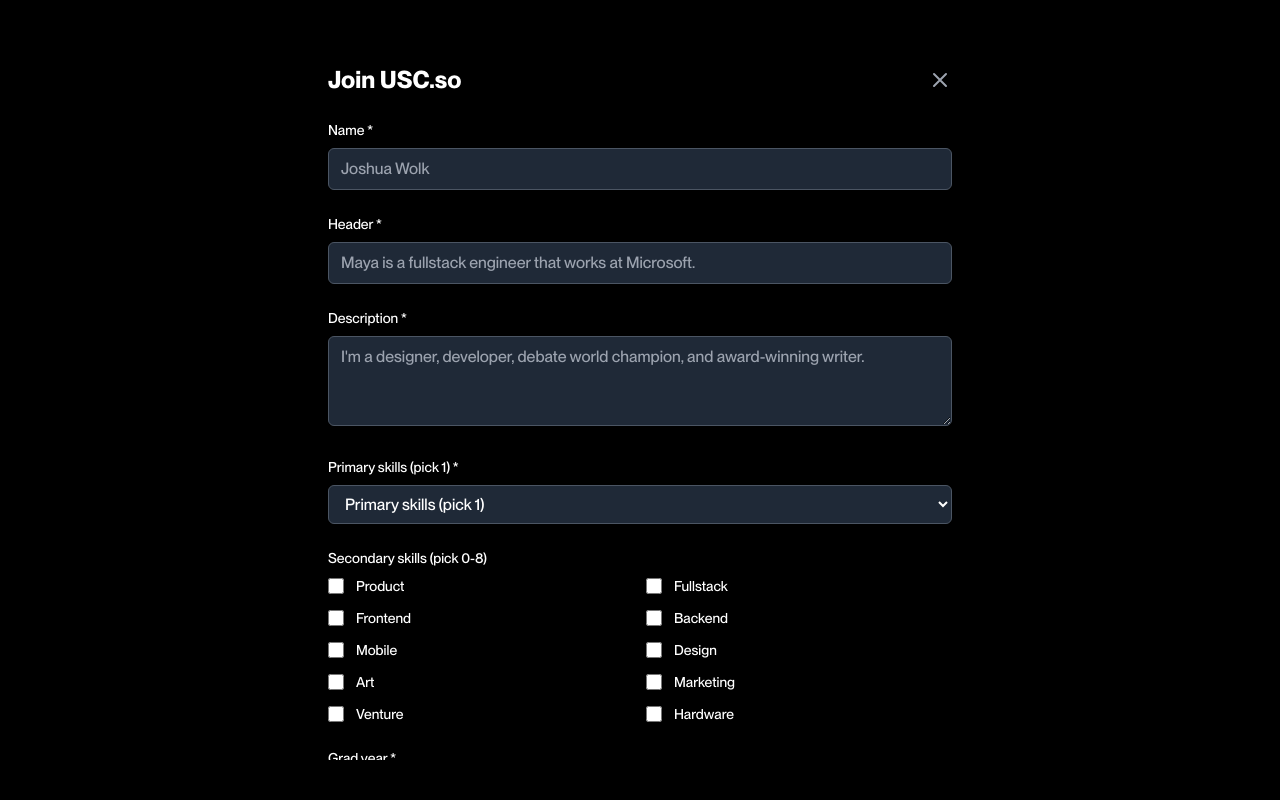
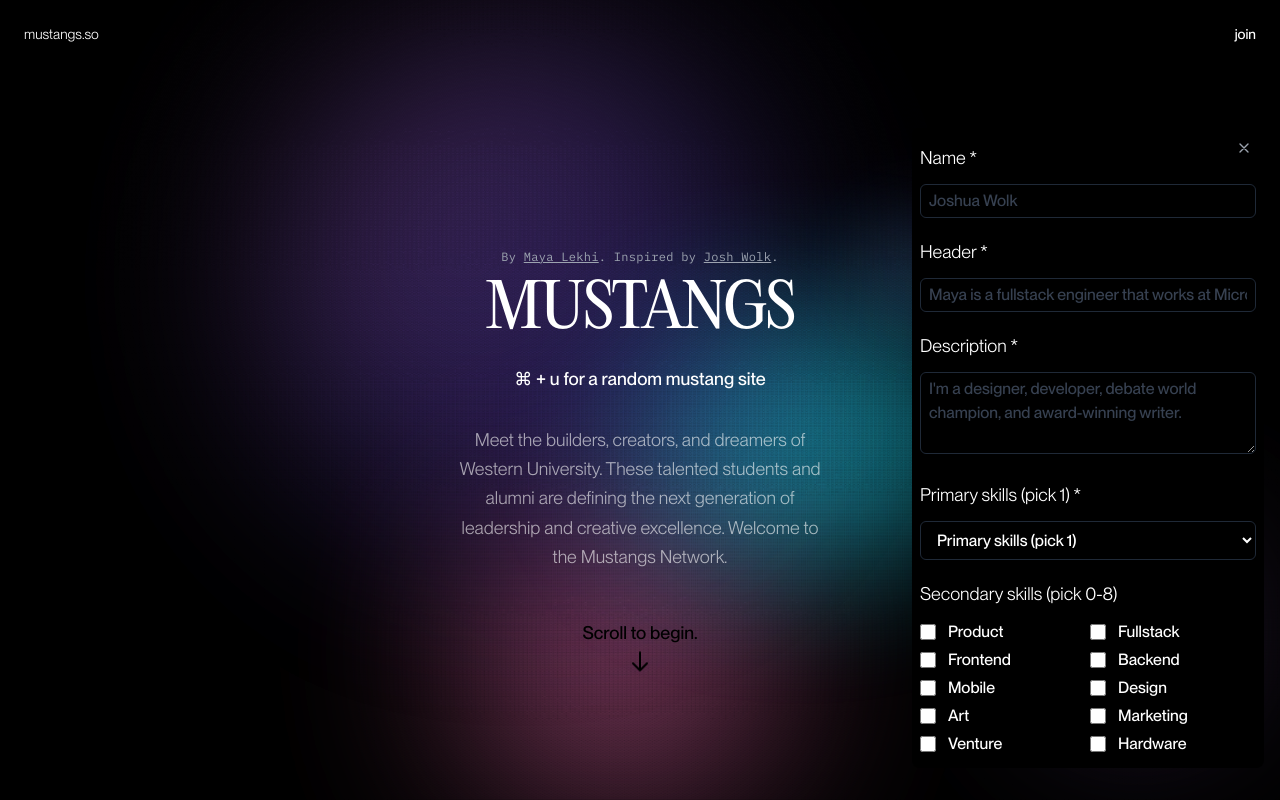
Before and after one commit to whyismynamerudy/northblue.network, a Next.js app: page / in a window 1280 px wide. Both pictures are taken after a click on the button "join". Shown: the top 800 px of the page. Built offline with nearby package versions, Linux system fonts and the light colour scheme.

Commit message:
removing clubs

```diff
--- a/app/components/JoinForm.tsx
+++ b/app/components/JoinForm.tsx
@@ -19,7 +19,6 @@ interface FormData {
   xUrl: string
   linkedinUrl: string
   clubs: string[]
-  phoneNumber: string
   profilePhoto: File | null
 }
 
@@ -33,8 +32,6 @@ interface FormErrors {
   personalSite?: string
   xUrl?: string
   linkedinUrl?: string
-  clubs?: string
-  phoneNumber?: string
   profilePhoto?: string
 }
 
@@ -53,7 +50,6 @@ export default function JoinForm({ isOpen, onClose, onAddStudent }: JoinFormProp
     xUrl: '',
     linkedinUrl: '',
     clubs: [],
-    phoneNumber: '',
     profilePhoto: null
   })
 
@@ -92,15 +88,14 @@ export default function JoinForm({ isOpen, onClose, onAddStudent }: JoinFormProp
   }
 
   const validateForm = (): boolean => {
-    const newErrors: Partial<FormData> = {}
+    const newErrors: FormErrors = {}
 
     if (!formData.name.trim()) newErrors.name = 'Please enter a value'
     if (!formData.header.trim()) newErrors.header = 'Please enter a value'
     if (!formData.description.trim()) newErrors.description = 'Please enter a value'
     if (!formData.primarySkill) newErrors.primarySkill = 'Please select an option'
     if (!formData.gradYear.trim()) newErrors.gradYear = 'Please enter a value'
-    if (!formData.phoneNumber.trim()) newErrors.phoneNumber = 'Please enter a value'
-    if (!formData.profilePhoto || formData.profilePhoto === null) newErrors.profilePhoto = 'Please upload a file'
+    if (!formData.profilePhoto) newErrors.profilePhoto = 'Please upload a file'
 
     setErrors(newErrors)
     return Object.keys(newErrors).length === 0
@@ -139,7 +134,6 @@ export default function JoinForm({ isOpen, onClose, onAddStudent }: JoinFormProp
         xUrl: '',
         linkedinUrl: '',
         clubs: [],
-        phoneNumber: '',
         profilePhoto: null
       })
     }
@@ -148,31 +142,39 @@ export default function JoinForm({ isOpen, onClose, onAddStudent }: JoinFormProp
   if (!isOpen) return null
 
   return (
-    <div className="fixed inset-0 bg-black flex items-center justify-center z-50">
-      <div className="w-full max-w-2xl mx-4 rounded-lg p-6 max-h-[90vh] overflow-y-auto">
-        <div className="flex justify-between items-center mb-6">
-          <h2 className="text-2xl font-bold text-white">Join USC.so</h2>
+    <div className="fixed inset-0 z-50">
+      {/* Backdrop */}
+      <div
+        onClick={onClose}
+      />
+
+      {/* Modal positioned bottom right */}
+      <div className="absolute bottom-8 right-4 bg-black p-2 w-[352px] max-h-[80vh] overflow-y-auto rounded-lg">
+        {/* Header */}
+        <div className="flex items-center justify-center mb-2">
           <button
             onClick={onClose}
-            className="text-gray-400 hover:text-white"
+            className="absolute top-3 right-3 text-gray-400 hover:text-white transition-colors"
           >
-            <svg className="w-6 h-6" fill="none" stroke="currentColor" viewBox="0 0 24 24">
+            <svg className="w-4 h-4" fill="none" stroke="currentColor" viewBox="0 0 24 24">
               <path strokeLinecap="round" strokeLinejoin="round" strokeWidth={2} d="M6 18L18 6M6 6l12 12" />
             </svg>
           </button>
         </div>
 
-        <form onSubmit={handleSubmit} className="space-y-6">
+        <div className="mb-2"></div>
+
+        <form onSubmit={handleSubmit} className="space-y-5">
           {/* Name */}
           <div>
-            <label className="block text-sm font-medium text-white mb-2">
+            <label className="block text-lg font-light text-white mb-3">
               Name *
             </label>
             <input
               type="text"
               value={formData.name}
               onChange={(e) => handleInputChange('name', e.target.value)}
-              className={`w-full px-3 py-2 bg-gray-800 border rounded-md text-white placeholder-gray-400 focus:outline-none focus:ring-2 focus:ring-blue-500 ${
+              className={`w-full px-2 py-1 bg-transparent border border-gray-800 rounded-md text-white placeholder-gray-700 focus:outline-none text-base ${
                 errors.name ? 'border-red-500' : 'border-gray-600'
               }`}
               placeholder="Joshua Wolk"
@@ -182,14 +184,14 @@ export default function JoinForm({ isOpen, onClose, onAddStudent }: JoinFormProp
 
           {/* Header */}
           <div>
-            <label className="block text-sm font-medium text-white mb-2">
+            <label className="block text-lg font-light text-white mb-3">
               Header *
             </label>
             <input
               type="text"
               value={formData.header}
               onChange={(e) => handleInputChange('header', e.target.value)}
-              className={`w-full px-3 py-2 bg-gray-800 border rounded-md text-white placeholder-gray-400 focus:outline-none focus:ring-2 focus:ring-blue-500 ${
+              className={`w-full px-2 py-1 bg-transparent border border-gray-800 rounded-md text-white placeholder-gray-700 focus:outline-none text-base ${
                 errors.header ? 'border-red-500' : 'border-gray-600'
               }`}
               placeholder="Maya is a fullstack engineer that works at Microsoft."
@@ -199,14 +201,14 @@ export default function JoinForm({ isOpen, onClose, onAddStudent }: JoinFormProp
 
           {/* Description */}
           <div>
-            <label className="block text-sm font-medium text-white mb-2">
+            <label className="block text-lg font-light text-white mb-3">
               Description *
             </label>
             <textarea
               value={formData.description}
               onChange={(e) => handleInputChange('description', e.target.value)}
               rows={3}
-              className={`w-full px-3 py-2 bg-gray-800 border rounded-md text-white placeholder-gray-400 focus:outline-none focus:ring-2 focus:ring-blue-500 ${
+              className={`w-full px-2 py-1 bg-transparent border border-gray-800 rounded-md text-white placeholder-gray-700 focus:outline-none text-base ${
                 errors.description ? 'border-red-500' : 'border-gray-600'
               }`}
               placeholder="I'm a designer, developer, debate world champion, and award-winning writer."
@@ -216,15 +218,15 @@ export default function JoinForm({ isOpen, onClose, onAddStudent }: JoinFormProp
 
           {/* Primary Skills */}
           <div>
-            <label className="block text-sm font-medium text-white mb-2">
+            <label className="block text-lg font-light text-white mb-3">
               Primary skills (pick 1) *
             </label>
             <select
               value={formData.primarySkill}
               onChange={(e) => handleInputChange('primarySkill', e.target.value)}
-              className={`w-full px-3 py-2 bg-gray-800 border rounded-md text-white focus:outline-none focus:ring-2 focus:ring-blue-500 ${
-                errors.primarySkill ? 'border-red-500' : 'border-gray-600'
-              }`}
+                              className={`w-full px-3 py-2 bg-black border rounded-md text-white focus:outline-none focus:ring-2 ${
+                  errors.primarySkill ? 'border-red-500' : 'border-gray-800'
+                }`}
             >
               <option value="">Primary skills (pick 1)</option>
               {skills.map(skill => (
@@ -236,19 +238,19 @@ export default function JoinForm({ isOpen, onClose, onAddStudent }: JoinFormProp
 
           {/* Secondary Skills */}
           <div>
-            <label className="block text-sm font-medium text-white mb-2">
+            <label className="block text-lg font-light text-white mb-3">
               Secondary skills (pick 0-8)
             </label>
-            <div className="grid grid-cols-2 gap-3">
+            <div className="grid grid-cols-2 gap-1">
               {skills.map((skill) => (
                 <label key={skill} className="flex items-center space-x-3 cursor-pointer">
                   <input
                     type="checkbox"
                     checked={formData.secondarySkills.includes(skill)}
                     onChange={() => handleSecondarySkillToggle(skill)}
-                    className="w-4 h-4 text-blue-600 bg-gray-700 border-gray-600 rounded focus:ring-blue-500 focus:ring-2"
+                    className="w-4 h-4 text-black bg-black border-gray-800 rounded focus:ring-gray-700 focus:ring-2 checked:bg-white checked:text-black"
                   />
-                  <span className="text-white text-sm">{skill}</span>
+                  <span className="text-white text-base">{skill}</span>
                 </label>
               ))}
             </div>
@@ -256,14 +258,14 @@ export default function JoinForm({ isOpen, onClose, onAddStudent }: JoinFormProp
 
           {/* Grad Year */}
           <div>
-            <label className="block text-sm font-medium text-white mb-2">
+            <label className="block text-lg font-light text-white mb-3">
               Grad year *
             </label>
             <input
               type="text"
               value={formData.gradYear}
               onChange={(e) => handleInputChange('gradYear', e.target.value)}
-              className={`w-full px-3 py-2 bg-gray-800 border rounded-md text-white placeholder-gray-400 focus:outline-none focus:ring-2 focus:ring-blue-500 ${
+              className={`w-full px-2 py-1 bg-transparent border border-gray-800 rounded-md text-white placeholder-gray-700 focus:outline-none text-base ${
                 errors.gradYear ? 'border-red-500' : 'border-gray-600'
               }`}
               placeholder="2025"
@@ -273,87 +275,50 @@ export default function JoinForm({ isOpen, onClose, onAddStudent }: JoinFormProp
 
           {/* Personal Site */}
           <div>
-            <label className="block text-sm font-medium text-white mb-2">
+            <label className="block text-lg font-light text-white mb-3">
               Personal site
             </label>
             <input
               type="url"
               value={formData.personalSite}
               onChange={(e) => handleInputChange('personalSite', e.target.value)}
-              className="w-full px-3 py-2 bg-gray-800 border border-gray-600 rounded-md text-white placeholder-gray-400 focus:outline-none focus:ring-2 focus:ring-blue-500"
+              className="w-full px-2 py-1 bg-transparent border border-gray-800 rounded-md text-white placeholder-gray-700 focus:outline-none text-base"
               placeholder="https://www.joshuawolk.com/"
             />
           </div>
 
           {/* X URL */}
           <div>
-            <label className="block text-sm font-medium text-white mb-2">
+            <label className="block text-lg font-light text-white mb-3">
               X Url
             </label>
             <input
               type="url"
               value={formData.xUrl}
               onChange={(e) => handleInputChange('xUrl', e.target.value)}
-              className="w-full px-3 py-2 bg-gray-800 border border-gray-600 rounded-md text-white placeholder-gray-400 focus:outline-none focus:ring-2 focus:ring-blue-500"
+              className="w-full px-2 py-1 bg-transparent border border-gray-800 rounded-md text-white placeholder-gray-700 focus:outline-none text-base"
               placeholder="https://x.com/joshuawolk"
             />
           </div>
 
           {/* LinkedIn URL */}
           <div>
-            <label className="block text-sm font-medium text-white mb-2">
+            <label className="block text-lg font-light text-white mb-3">
               LinkedIn Url
             </label>
             <input
               type="url"
               value={formData.linkedinUrl}
               onChange={(e) => handleInputChange('linkedinUrl', e.target.value)}
-              className="w-full px-3 py-2 bg-gray-800 border border-gray-600 rounded-md text-white placeholder-gray-400 focus:outline-none focus:ring-2 focus:ring-blue-500"
+              className="w-full px-2 py-1 bg-transparent border border-gray-800 rounded-md text-white placeholder-gray-700 focus:outline-none text-base"
               placeholder="https://www.linkedin.com/in/joshgwolk/"
             />
           </div>
 
-          {/* Clubs */}
-          <div>
-            <label className="block text-sm font-medium text-white mb-2">
-              Clubs
-            </label>
-            <div className="space-y-3">
-              {clubs.map((club) => (
-                <label key={club} className="flex items-center space-x-3 cursor-pointer">
-                  <input
-                    type="checkbox"
-                    checked={formData.clubs.includes(club)}
-                    onChange={() => handleClubToggle(club)}
-                    className="w-4 h-4 text-blue-600 bg-gray-700 border-gray-600 rounded focus:ring-blue-500 focus:ring-2"
-                  />
-                  <span className="text-white text-sm">{club}</span>
-                </label>
-              ))}
-            </div>
-          </div>
-
-          {/* Phone Number */}
-          <div>
-            <label className="block text-sm font-medium text-white mb-2">
-              Phone number *
-            </label>
-            <input
-              type="tel"
-              value={formData.phoneNumber}
-              onChange={(e) => handleInputChange('phoneNumber', e.target.value)}
-              className={`w-full px-3 py-2 bg-gray-800 border rounded-md text-white placeholder-gray-400 focus:outline-none focus:ring-2 focus:ring-blue-500 ${
-                errors.phoneNumber ? 'border-red-500' : 'border-gray-600'
-              }`}
-              placeholder="3144018708"
-            />
-            <p className="text-xs text-gray-400 mt-1">Not posted, we just use this for contact.</p>
-            {errors.phoneNumber && <p className="text-red-400 text-sm mt-1">{errors.phoneNumber}</p>}
-          </div>
 
           {/* Profile Photo */}
           <div>
-            <label className="block text-sm font-medium text-white mb-2">
+            <label className="block text-lg font-light text-white mb-3">
               Profile Photo *
             </label>
             <div className="border-2 border-dashed border-gray-600 rounded-lg p-6 text-center hover:border-gray-500 transition-colors">
@@ -368,10 +333,10 @@ export default function JoinForm({ isOpen, onClose, onAddStudent }: JoinFormProp
                 <svg className="mx-auto h-12 w-12 text-gray-400" stroke="currentColor" fill="none" viewBox="0 0 48 48">
                   <path d="M28 8H12a4 4 0 00-4 4v20m32-12v8m0 0v8a4 4 0 01-4 4H12a4 4 0 01-4-4v-4m32-4l-3.172-3.172a4 4 0 00-5.656 0L28 28M8 32l9.172-9.172a4 4 0 015.656 0L28 28m0 0l4 4m4-24h8m-4-4v8m-12 4h.02" strokeWidth={2} strokeLinecap="round" strokeLinejoin="round" />
                 </svg>
-                <p className="mt-2 text-sm text-gray-300">
+                <p className="mt-2 text-base text-gray-700">
                   {formData.profilePhoto ? formData.profilePhoto.name : 'Click to choose a file or drag here'}
                 </p>
-                <p className="text-xs text-gray-400 mt-1">Size limit: 10 MB</p>
+                <p className="text-base text-gray-800 mt-2">Size limit: 10 MB</p>
               </label>
             </div>
             {errors.profilePhoto && <p className="text-red-400 text-sm mt-1">{errors.profilePhoto}</p>}
@@ -380,7 +345,7 @@ export default function JoinForm({ isOpen, onClose, onAddStudent }: JoinFormProp
           {/* Submit Button */}
           <button
             type="submit"
-            className="w-full bg-yellow-500 hover:bg-yellow-600 text-black font-semibold py-3 px-4 rounded-md transition-colors flex items-center justify-center"
+            className="w-full bg-black text-white hover:text-gray-600 font-medium py-2 px-3 rounded-full transition-colors flex items-center justify-center text-base"
           >
             Submit
             <svg className="ml-2 w-4 h-4" fill="none" stroke="currentColor" viewBox="0 0 24 24">
```
